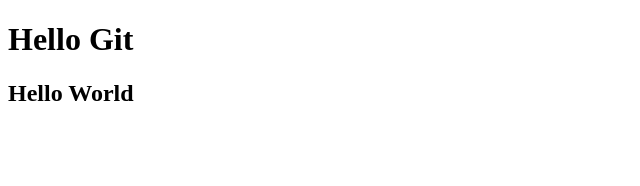
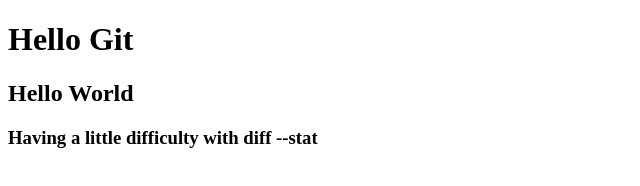
Before and after one commit to Tellefsonjr/teej-gits-code, a plain HTML site: page index.html in a window 1280 px wide. Shown: the whole page, without its empty margins (0-640 px from the left). Drawn offline with Linux system fonts and the light colour scheme.

Commit message:
index.html added a few <h> tags for funs

```diff
--- a/index.html
+++ b/index.html
@@ -7,5 +7,6 @@
 	<body>
 		<h1>Hello Git</h1>
 		<h2>Hello World</h2>
+		<h3>Having a little difficulty with diff --stat</h3>
 	</body>
 </html>
```
